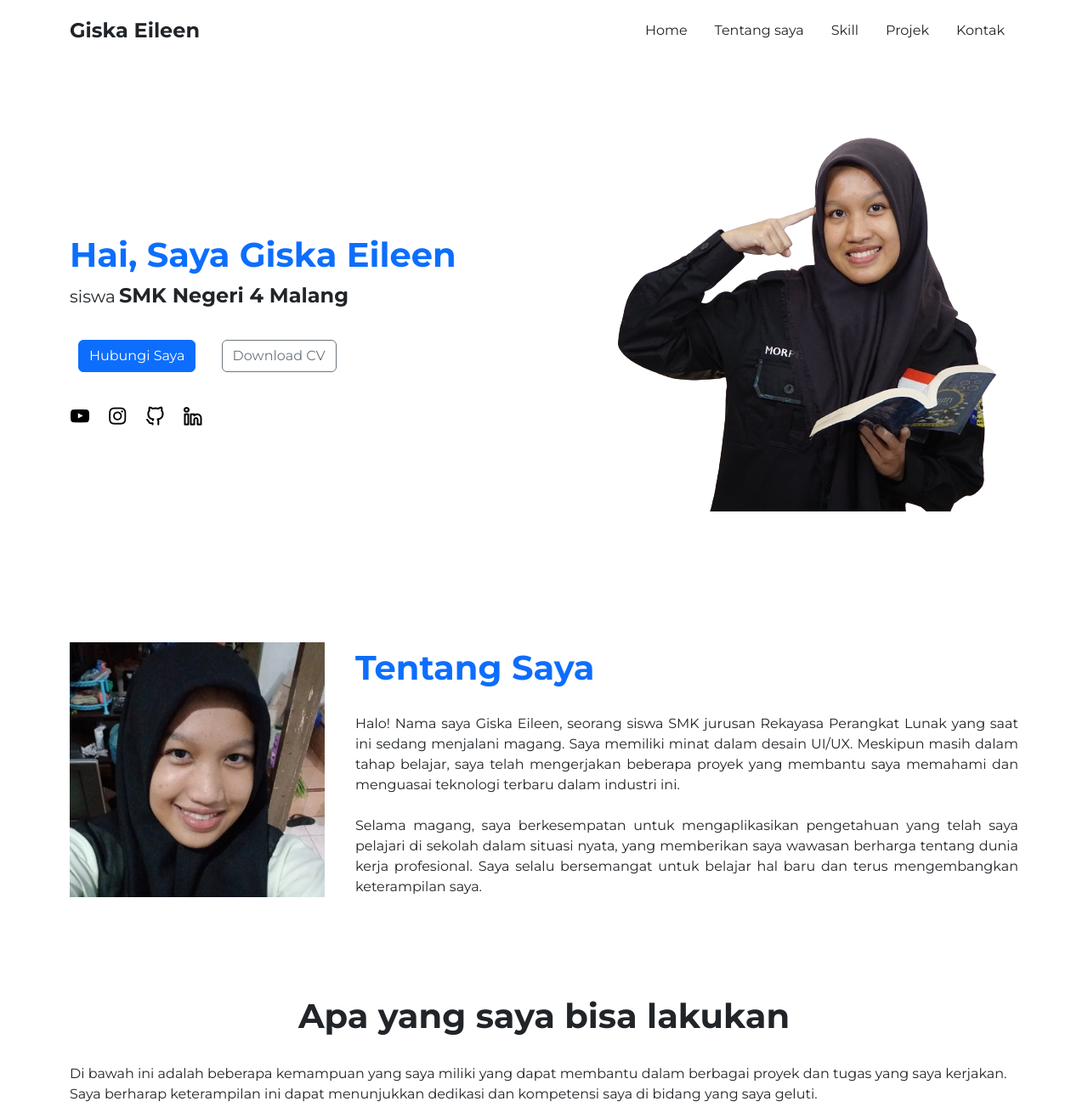
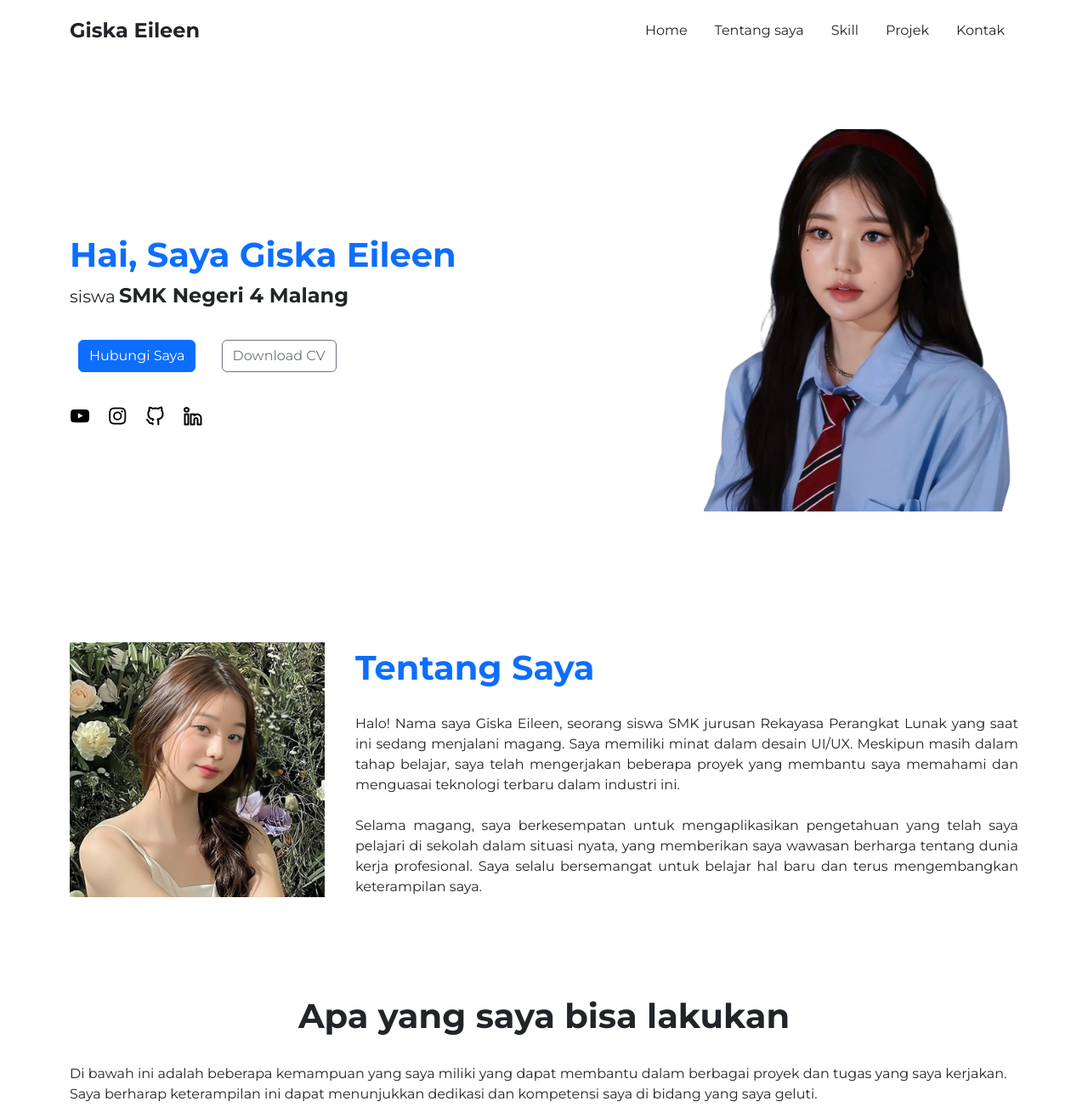
Before and after one commit to giskaeileen/portofolio, a plain HTML site: page index.html in a window 1280 px wide. Shown: the top 1303 px of the page at 85% size. Drawn offline with nearby package versions, Linux system fonts and the light colour scheme.

Commit message:
update-foto utama

```diff
--- a/index.html
+++ b/index.html
@@ -395,7 +395,7 @@
                     <a href="https://www.linkedin.com/in/giska-eileen-759938318" class="me-3" target="_blank"><i class="uil uil-linkedin-alt"></i></a>
                 </div>
             </div>
-            <img src="assets/giska1.png" alt="Foto Giska" class="profile-photo mb-4 mb-lg-0 ms-lg-4" style="width: 500px; height: auto; max-width: 100%; margin-top: -50px;">
+            <img src="assets/iv.png" alt="Foto Giska" class="profile-photo mb-4 mb-lg-0 ms-lg-4" style="width: 370px; height: auto;">
             <!-- style="width: 500px; height: auto; max-width: 100%; margin-top: -50px;" -->
             <!-- style="width: 370px; height: auto;" -->
         </div>
@@ -406,7 +406,7 @@
   <!-- Tentang Saya -->
   <section class="container" id="about" style="padding-top: 50px;">
     <div class="text-start mt-4 d-flex align-items-start flex-column flex-md-row">
-      <img src="assets/giska2.jpg" alt="Foto Saya" class="me-md-3 mb-3 mb-md-0 order-2 order-md-1" style="width: 300px; height: auto;">
+      <img src="assets/wony.jpg" alt="Foto Saya" class="me-md-3 mb-3 mb-md-0 order-2 order-md-1" style="width: 300px; height: auto;">
       <div class="order-1 order-md-2">
         <span class="fs-1 fw-bold text-primary">Tentang Saya</span><br><br>
         <p style="text-align: justify;">Halo! Nama saya Giska Eileen, seorang siswa SMK jurusan Rekayasa Perangkat Lunak yang saat ini sedang menjalani magang. Saya memiliki minat dalam desain UI/UX. Meskipun masih dalam tahap belajar, saya telah mengerjakan beberapa proyek yang membantu saya memahami dan menguasai teknologi terbaru dalam industri ini.
```
